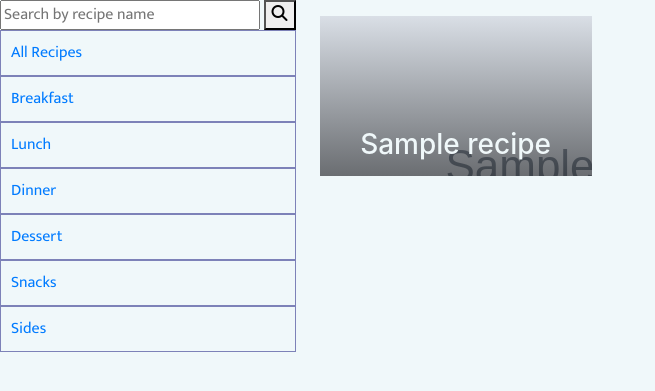
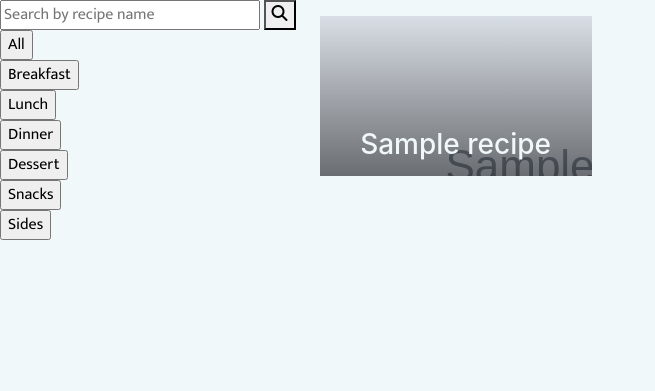
Before and after one commit to Code-Institute-Submissions/DCD-Milestone-Project-5, a Flask app: template templates/recipes.html in a window 1280 px wide. Shown: the part 50-441 px from the top of the page, without its empty margins (0-655 px from the left). Run offline with Flask 2, Linux system fonts and the light colour scheme; the template is opened without the code that fills it: most values are stand-ins (such as "Sample title", 1, 10 or a date in 2020); grey boxes marked "Sample" are stand-in pictures; some libraries are stand-ins or nearby versions; some web fonts are replaced.

Commit message:
combined category & name search functions refactored controls to account

```diff
--- a/app.py
+++ b/app.py
@@ -20,27 +20,24 @@ mongo = PyMongo(app)
 @app.route('/')
 @app.route('/home')
 def home():
+    # Gets the 4 most popular results by checking their viewcounts
     popResults = mongo.db.recipes.find().sort('viewcount')[0:4]
-    print(popResults)
+
+    # and this gets the 4 most recently created recipes, rather than most recently edited.
     newResults = mongo.db.recipes.find().sort('creation-time')[0:4]
     return render_template("home.html", recipes_popular=popResults, recipes_new=newResults)
 
-
-@app.route('/recipes/<category>')
-def recipe_search(category):
-    if(category == 'All'):
-        searchResults = mongo.db.recipes.find()
-        return render_template('recipes.html', recipes=searchResults)
-
-    else:
-        searchResults = mongo.db.recipes.find({'category': category})
-        return render_template('recipes.html', recipes=searchResults)
-
-
 @app.route('/recipes')
-def name_search():
-    searchString = format(request.args.get('search'))
-    results = mongo.db.recipes.find({'recipe_name': {'$regex': searchString, "$options": "$i"}})
+def search():
+    type = list(request.args)[0]
+    search = format(request.args.get(type))
+    if(type == 'name'):
+        results = mongo.db.recipes.find({'recipe_name': {'$regex': search, "$options": "$i"}})
+    elif(type == 'category'):
+        if(search == 'All'):
+            results = mongo.db.recipes.find()
+        else:
+            results = mongo.db.recipes.find({'category': search})
     return render_template('recipes.html', recipes=results)
 
 
--- a/templates/recipes.html
+++ b/templates/recipes.html
@@ -2,17 +2,17 @@
 {% block content%}
 
     <div class="recipe-search-controls">
-    <form action="{{url_for('name_search')}}" method="GET">
-        <input id="search" type="text" placeholder="Search by recipe name" name="search" required>
+    <form action="{{url_for('search')}}" method="GET">
+        <input id="search" type="text" placeholder="Search by recipe name" name="name" required>
         <button type="submit"><i><i class="fas fa-search"></i></i></button>
     </form>
-        <div class="search-by-category"><a href="{{url_for('recipe_search', category='All')}}"><div>All Recipes</div></a></div>
-        <div class="search-by-category"><a href="{{url_for('recipe_search', category='Breakfast')}}"><div>Breakfast</div></a></div>
-        <div class="search-by-category"><a href="{{url_for('recipe_search', category='Lunch')}}"><div>Lunch</div></a></div>
-        <div class="search-by-category"><a href="{{url_for('recipe_search', category='Dinner')}}"><div>Dinner</div></a></div>
-        <div class="search-by-category"><a href="{{url_for('recipe_search', category='Dessert')}}"><div>Dessert</div></a></div>
-        <div class="search-by-category"><a href="{{url_for('recipe_search', category='Snacks')}}"><div>Snacks</div></a></div> <!--Might merge these two categories.-->
-        <div class="search-by-category"><a href="{{url_for('recipe_search', category='Sides')}}"><div>Sides</div></a></div> <!--Might merge these two categories.-->
+        {% set categories=['All', 'Breakfast', 'Lunch', 'Dinner', 'Dessert', 'Snacks', 'Sides']  %}
+        {% for category in categories %}
+        <form action="{{url_for('search')}}" method="GET">
+            <input type='hidden' name="category" value={{category}}>
+            <input class="search-by-category" type="submit" value={{category}}>
+        </form>
+        {% endfor %}
     </div>
     <div class="recipe-search-results">
     {% for recipe in recipes %}
```
Also changed, not shown: static/scripts/script.js (+9 -6 lines), templates/edit.html (+7 -8 lines).
